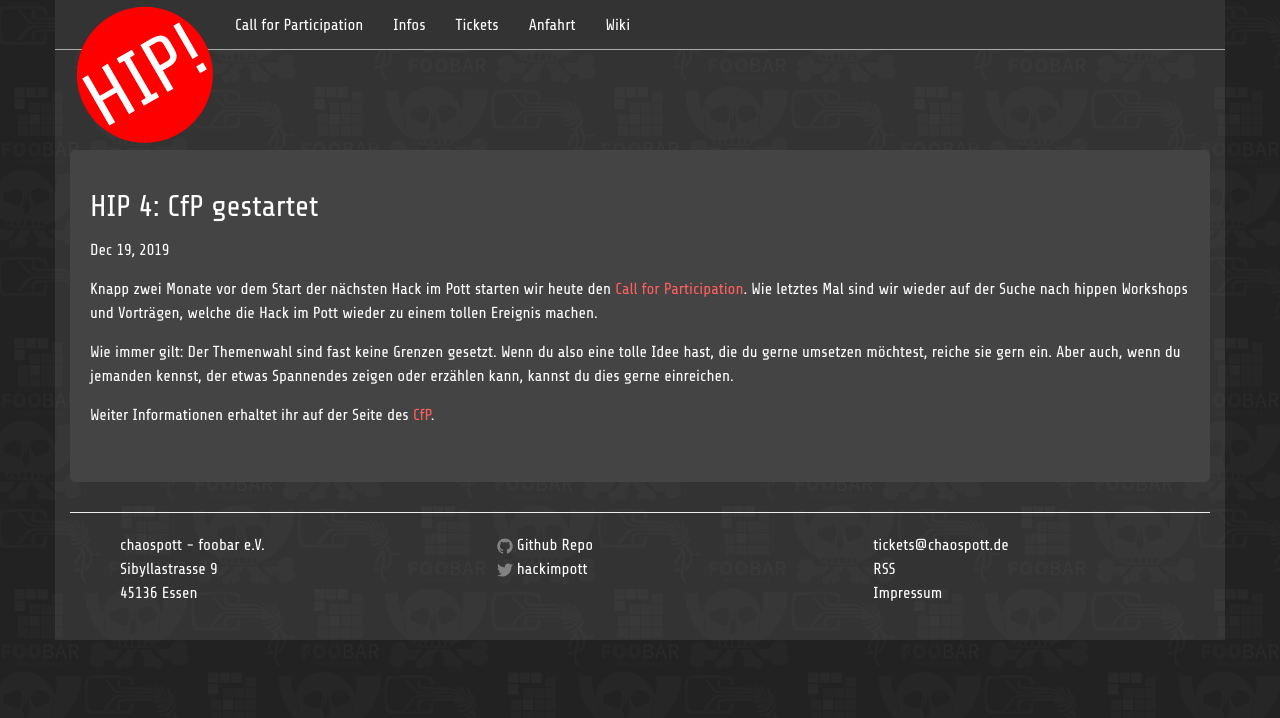
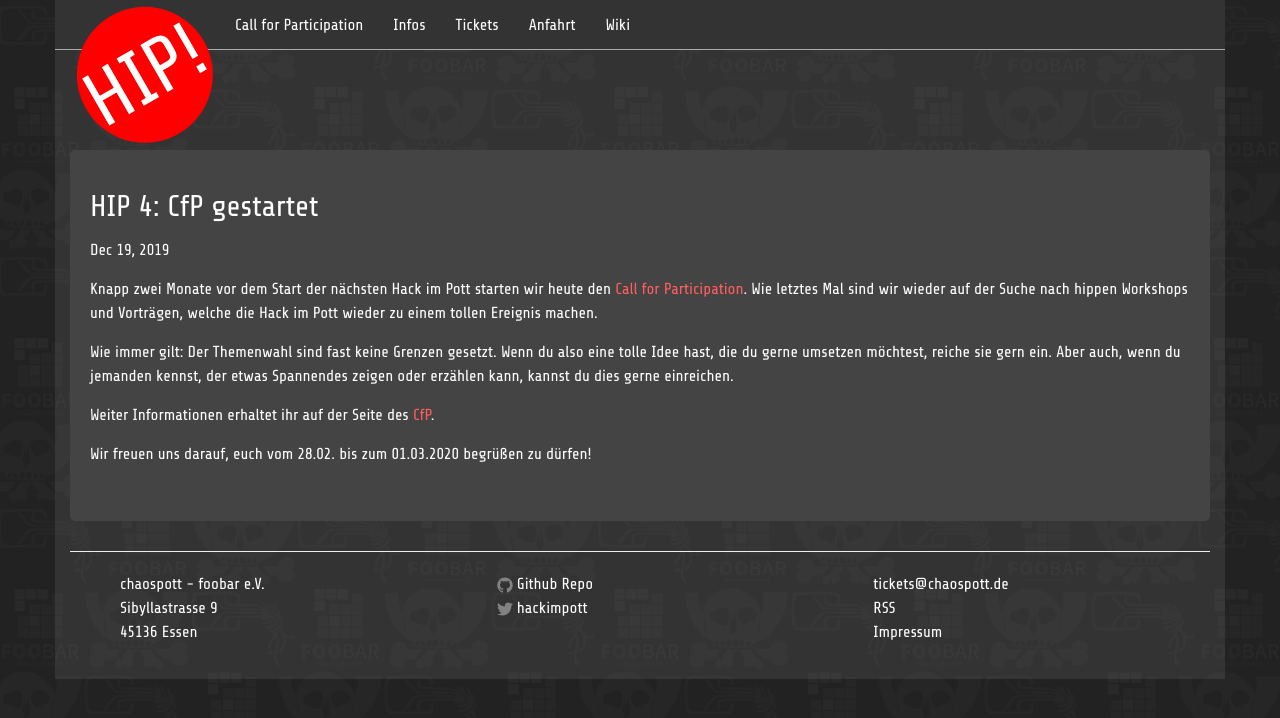
Before and after one commit to c3e/hip-site, a Jekyll site: the page built from _posts/2019-12-19-hip-4-cfp.markdown, in a window 1280 px wide. Shown: the top 718 px of the page. Built offline with Jekyll 4.4.1, drawn with Linux system fonts in a browser that asks for light colours.

Commit message:
Event date added

```diff
--- a/_posts/2019-12-19-hip-4-cfp.markdown
+++ b/_posts/2019-12-19-hip-4-cfp.markdown
@@ -8,3 +8,5 @@ Knapp zwei Monate vor dem Start der nächsten Hack im Pott starten wir heute den
 Wie immer gilt: Der Themenwahl sind fast keine Grenzen gesetzt. Wenn du also eine tolle Idee hast, die du gerne umsetzen möchtest, reiche sie gern ein. Aber auch, wenn du jemanden kennst, der etwas Spannendes zeigen oder erzählen kann, kannst du dies gerne einreichen.
 
 Weiter Informationen erhaltet ihr auf der Seite des [CfP](https://pretalx.chaospott.de/hip4/cfp).
+
+Wir freuen uns darauf, euch vom 28.02. bis zum 01.03.2020 begrüßen zu dürfen!
```
